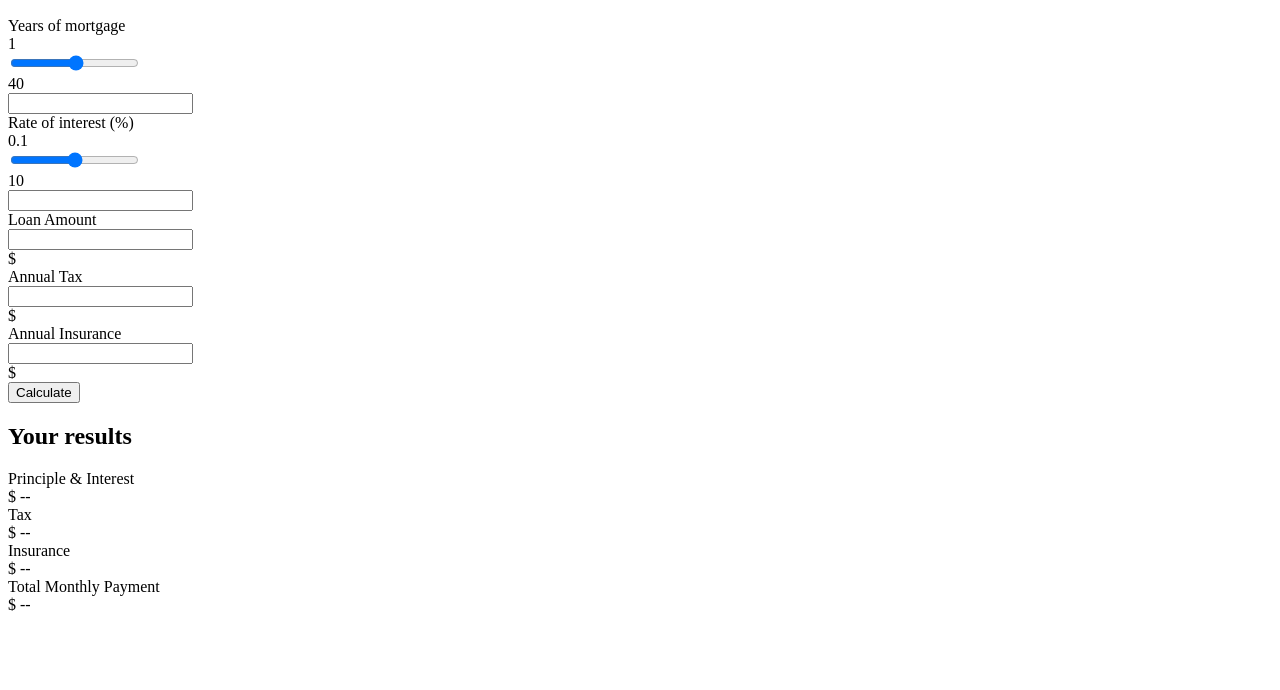
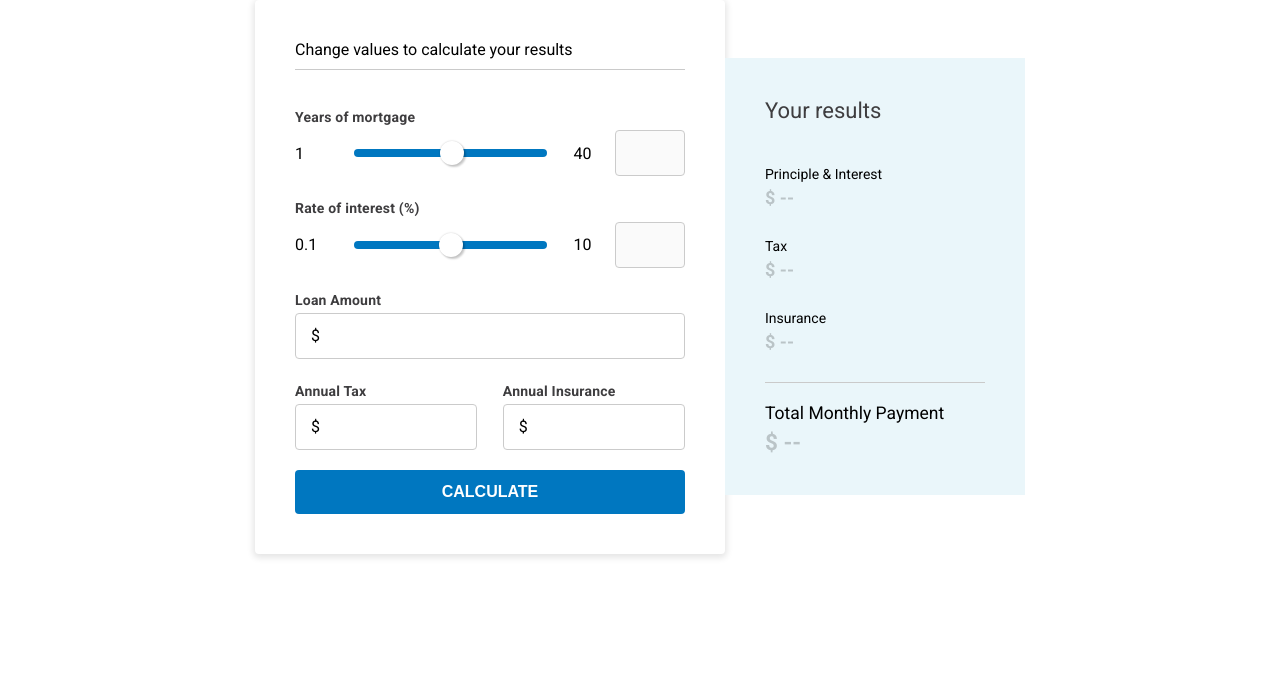
Before and after one commit to lucasbittar/mortgage-calculator, a website built with webpack: page public/index.html in a window 1280 px wide. Shown: the part 110-800 px from the top of the page. Built offline with nearby package versions, Linux system fonts and the light colour scheme.

Commit message:
Basic styling for desktop

```diff
--- a/public/index.html
+++ b/public/index.html
@@ -3,6 +3,8 @@
 <head>
   <meta charset="UTF-8">
   <title>ConsumerAffairs - Mortgage Calculator</title>
+
+  <meta name="viewport" content="width=device-width, initial-scale=1">
 </head>
 <body>
 
@@ -20,7 +22,7 @@
                   <div class="range-value">1</div>
                   <input value="" type="range" class="range" max="40" min="1" steps="1" id="yearsOfMortgage" />
                   <div class="range-value">40</div>
-                  <input type="text" class="text form-control" value="" name="">
+                  <input type="text" class="form-control" value="" name="" disabled>
                 </div>
               </div>
             </div>
@@ -33,7 +35,7 @@
                   <div class="range-value">0.1</div>
                   <input value="" type="range" class="range" max="10" min="0.1" steps="0.1" id="rateOfInterest" />
                   <div class="range-value">10</div>
-                  <input type="text" class="text form-control" value="" name="">
+                  <input type="text" class="form-control" value="" name="" disabled>
                 </div>
               </div>
             </div>
@@ -43,7 +45,7 @@
               <div class="form-group">
                 <label class="form-group__label">Loan Amount</label>
                 <div class="form-group__prefix">
-                  <input type="text" class="text form-control" value="" id="loanAmount">
+                  <input type="text" class="form-control" value="" id="loanAmount">
                   <div class="form-prefix">$</div>
                 </div>
               </div>
@@ -54,7 +56,7 @@
               <div class="form-group">
                 <label class="form-group__label">Annual Tax</label>
                 <div class="form-group__prefix">
-                  <input type="text" class="text form-control" value="" id="annualTax">
+                  <input type="text" class="form-control" value="" id="annualTax">
                   <div class="form-prefix">$</div>
                 </div>
               </div>
@@ -63,7 +65,7 @@
               <div class="form-group">
                 <label class="form-group__label">Annual Insurance</label>
                 <div class="form-group__prefix">
-                  <input type="text" class="text form-control" value="" id="annualInsurance">
+                  <input type="text" class="form-control" value="" id="annualInsurance">
                   <div class="form-prefix">$</div>
                 </div>
               </div>
@@ -77,22 +79,22 @@
         </form>
       </div>
       <div class="calculator__results">
-        <h2>Your results</h2>
+        <h1>Your results</h1>
         <div class="result">
-          <div class="results__value">Principle & Interest</div>
-          <div class="results__value">$ --</div>
+          <div class="result__label">Principle & Interest</div>
+          <div class="result__value">$ --</div>
         </div>
         <div class="result">
-          <div class="results__value">Tax</div>
-          <div class="results__value">$ --</div>
+          <div class="result__label">Tax</div>
+          <div class="result__value">$ --</div>
         </div>
         <div class="result">
-          <div class="results__value">Insurance</div>
-          <div class="results__value">$ --</div>
+          <div class="result__label">Insurance</div>
+          <div class="result__value">$ --</div>
         </div>
         <div class="result result__footer">
-          <div class="results__value">Total Monthly Payment</div>
-          <div class="results__value">$ --</div>
+          <div class="result__label">Total Monthly Payment</div>
+          <div class="result__value">$ --</div>
         </div>
       </div>
     </div>
--- /dev/null
+++ b/src/styles/_form.scss
@@ -0,0 +1,60 @@
+// ConsumerAffairs - Form
+
+@import 'variables';
+
+.form-group {
+  margin-bottom: 1.25rem;
+  .form-group__label {
+    letter-spacing: 0.2px;
+    font-size: 0.875rem;
+    color: $gray-400;
+    font-weight: bold;
+    line-height: 1.8;
+  }
+}
+.form-control {
+  border-radius: 4px;
+  padding: 0.8125rem 1.5625rem;
+  border: 1px solid $gray-200;
+  font-size: 1em;
+  width: 100%;
+  transition: all 300ms ease-out;
+  &:focus {
+    border-radius: 4px;
+    box-shadow: 0 0 4px 0 rgba(62, 61, 63, 0.62);
+    border-color: $gray-400;
+    outline: none;
+  }
+}
+
+.form-group__prefix {
+  position: relative;
+  .form-prefix {
+    position: absolute;
+    top: 50%;
+    margin-top: -.6em;
+    left: 1em;
+  }
+  .form-control {
+    padding-left: 2.2em;
+  }
+}
+
+.form-group__range {
+  display: flex;
+  align-items: center;
+  .range {
+    width: 80%;
+    padding: 0 1em;
+    margin: 0 1em;
+  }
+  .range-value {
+    &:first-child {
+      min-width: 2em;
+    }
+  }
+  .form-control {
+    width: 20%;
+    margin-left: 1.5em;
+  }
+}
--- a/src/styles/_layout.scss
+++ b/src/styles/_layout.scss
@@ -1 +1,13 @@
 // ConsumerAffairs - Layout
+
+@import 'variables';
+
+.row {
+  display: flex;
+  margin-left: -$gutter;
+  margin-right: -$gutter;
+}
+.col {
+  padding: 0 $gutter;
+  flex: 1;
+}
--- /dev/null
+++ b/src/styles/_range-input.scss
@@ -0,0 +1,165 @@
+// ConsumerAffairs - Range Input
+
+@import 'variables';
+
+$track-color: $c-primary;
+$thumb-color: #fff;
+
+$thumb-radius: 50%;
+$thumb-height: 24px !default;
+$thumb-width: 24px !default;
+$thumb-shadow-size: 2px !default;
+$thumb-shadow-blur: 2px !default;
+$thumb-shadow-color: rgba(0, 0, 0, .2) !default;
+$thumb-border-width: 0px !default;
+$thumb-border-color: transparent;
+
+$track-width: 100% !default;
+$track-height: 8px;
+$track-shadow-size: 0px !default;
+$track-shadow-blur: 0px !default;
+$track-shadow-color: rgba(0, 0, 0, 0) !default;
+$track-border-width: 0px !default;
+$track-border-color: #cfd8dc !default;
+
+$track-radius: 5px !default;
+$contrast: 5% !default;
+
+$ie-bottom-track-color: darken($track-color, $contrast) !default;
+
+@mixin shadow($shadow-size, $shadow-blur, $shadow-color) {
+  box-shadow: $shadow-size $shadow-size $shadow-blur $shadow-color, 0 0 $shadow-size lighten($shadow-color, 5%);
+}
+
+@mixin track {
+  cursor: default;
+  height: $track-height;
+  transition: all .2s ease;
+  width: $track-width;
+}
+
+@mixin thumb($adjustment: 0) {
+  @include shadow($thumb-shadow-size, $thumb-shadow-blur, $thumb-shadow-color);
+  background: $thumb-color;
+  border: $thumb-border-width solid $thumb-border-color;
+  border-radius: $thumb-radius;
+  cursor: default;
+  height: $thumb-height + $adjustment;
+  width: $thumb-width + $adjustment;
+  position: relative;
+  &:before {
+    position: absolute;
+    content: 'asdasdsa';
+  }
+}
+
+@mixin disabled {
+  cursor: not-allowed;
+}
+
+[type='range'] {
+  -webkit-appearance: none;
+  background: transparent;
+  margin: $thumb-height / 2 0;
+  width: $track-width;
+
+  &::-moz-focus-outer {
+    border: 0;
+  }
+
+  &:focus {
+    outline: 0;
+
+    &::-webkit-slider-runnable-track {
+      background: lighten($track-color, $contrast);
+    }
+
+    &::-ms-fill-lower {
+      background: $track-color;
+    }
+
+    &::-ms-fill-upper {
+      background: lighten($track-color, $contrast);
+    }
+  }
+
+  &::-webkit-slider-runnable-track {
+    @include track;
+    @include shadow($track-shadow-size, $track-shadow-blur, $track-shadow-color);
+    background: $track-color;
+    border: $track-border-width solid $track-border-color;
+    border-radius: $track-radius;
+  }
+
+  &::-webkit-slider-thumb {
+    @include thumb;
+    -webkit-appearance: none;
+    margin-top: ((-$track-border-width * 2 + $track-height) / 2 - $thumb-height / 2);
+  }
+
+  &::-moz-range-track {
+    @include shadow($track-shadow-size, $track-shadow-blur, $track-shadow-color);
+    @include track;
+    background: $track-color;
+    border: $track-border-width solid $track-border-color;
+    border-radius: $track-radius;
+    height: $track-height / 2;
+  }
+
+  &::-moz-range-thumb {
+    @include thumb(-4);
+  }
+
+  &::-ms-track {
+    @include track;
+    background: transparent;
+    border-color: transparent;
+    border-width: ($thumb-height / 2) 0;
+    color: transparent;
+  }
+
+  &::-ms-fill-lower {
+    @include shadow($track-shadow-size, $track-shadow-blur, $track-shadow-color);
+    background: $ie-bottom-track-color;
+    border: $track-border-width solid $track-border-color;
+    border-radius: ($track-radius * 2);
+  }
+
+  &::-ms-fill-upper {
+    @include shadow($track-shadow-size, $track-shadow-blur, $track-shadow-color);
+    background: $track-color;
+    border: $track-border-width solid $track-border-color;
+    border-radius: ($track-radius * 2);
+  }
+
+  &::-ms-thumb {
+    @include thumb(-4);
+    margin-top: $track-height / 4;
+  }
+
+  &:disabled {
+    &::-webkit-slider-thumb {
+      @include disabled;
+    }
+
+    &::-moz-range-thumb {
+      @include disabled;
+    }
+
+    &::-ms-thumb {
+      @include disabled;
+    }
+
+    &::-webkit-slider-runnable-track {
+      @include disabled;
+    }
+
+    &::-ms-fill-lower {
+      @include disabled;
+    }
+
+    &::-ms-fill-upper {
+      @include disabled;
+    }
+  }
+}
--- a/src/styles/_variables.scss
+++ b/src/styles/_variables.scss
@@ -3,10 +3,19 @@
 //
 // Colors
 //
+$blue-100: #eaf6fa;
+$blue-200: #1091cc;
+$blue-300: #0077c0;
 $blue-400: #005175;
-$blue-300: #0077c0;
-$blue-200: #1091cc;
-$blue-100: #eaf6fa;
+$gray-100: #cacaca;
+$gray-200: #cbcbcb;
+$gray-300: #d8d8d8;
+$gray-400: #3e3d3f;
 $red: #da3535;
 
-$primary: $blue-300;
+$c-primary: $blue-300;
+
+//
+// Layout
+//
+$gutter: 0.8em;
--- a/src/styles/main.scss
+++ b/src/styles/main.scss
@@ -1,3 +1,112 @@
 // ConsumerAffairs - Main
 
 @import 'variables';
+@import 'layout';
+@import 'form';
+@import 'range-input';
+@import url('https://fonts.googleapis.com/css?family=Roboto:400,700');
+
+* {
+  box-sizing: border-box;
+}
+
+body {
+  font-size: 16px;
+  font-family: 'Roboto', sans-serif;
+}
+
+h1 {
+  color: $blue-400;
+  margin: 0;
+  font-size: 1.375em;
+  padding-bottom: 0.9375em;
+  font-weight: normal;
+  border-bottom: 1px solid $gray-100;
+}
+
+h2 {
+  font-size: 1em;
+  margin-top: 0;
+  font-weight: normal;
+  padding-bottom: 0.65625em;
+  margin-bottom: 2.1875em;
+  border-bottom: 1px solid $gray-100;
+}
+
+.wrapper {
+  width: 100%;
+  max-width: 900px;
+  margin: 0 auto;
+  padding: 1.875em;
+}
+
+.calculator {
+  display: flex;
+  align-items: center;
+  justify-content: center;
+  margin-top: 1.5625em;
+}
+
+.calculator__main {
+  border-radius: 4px;
+  box-shadow: 0 2px 6px 2px rgba(0, 0, 0, 0.1);
+  background-color: #ffffff;
+  padding: 2.5em;
+  width: 100%;
+  max-width: 470px;
+}
+
+.calculator__results {
+  background: $blue-100;
+  padding: 2.5em;
+  width: 100%;
+  max-width: 300px;
+  h1 {
+    color: $gray-400;
+    border: none;
+    margin-bottom: 1em;
+  }
+  .result {
+    margin-bottom: 1.85em;
+    &:last-child {
+      margin-bottom: 0;
+    }
+    .result__label {
+      font-size: 0.875em;
+    }
+    .result__value {
+      font-size: 1.125em;
+      opacity: 0.2;
+      font-weight: bold;
+      padding-top: .3em;
+    }
+  }
+  .result__footer {
+    border-top: 1px solid $gray-100;
+    padding-top: 1em;
+    font-size: 1.25em;
+  }
+}
+
+.btn {
+  text-transform: uppercase;
+  text-align: center;
+  border: none;
+  padding: 0.8125em;
+  font-size: 1em;
+  border-radius: 4px;
+  outline: none;
+  cursor: pointer;
+  transition: all 300ms ease-out;
+}
+.btn-primary {
+  background: $c-primary;
+  color: #fff;
+  font-weight: bold;
+  &:hover {
+    background: darken($c-primary, 5%);
+  }
+}
+.btn-block {
+  width: 100%;
+}
```
